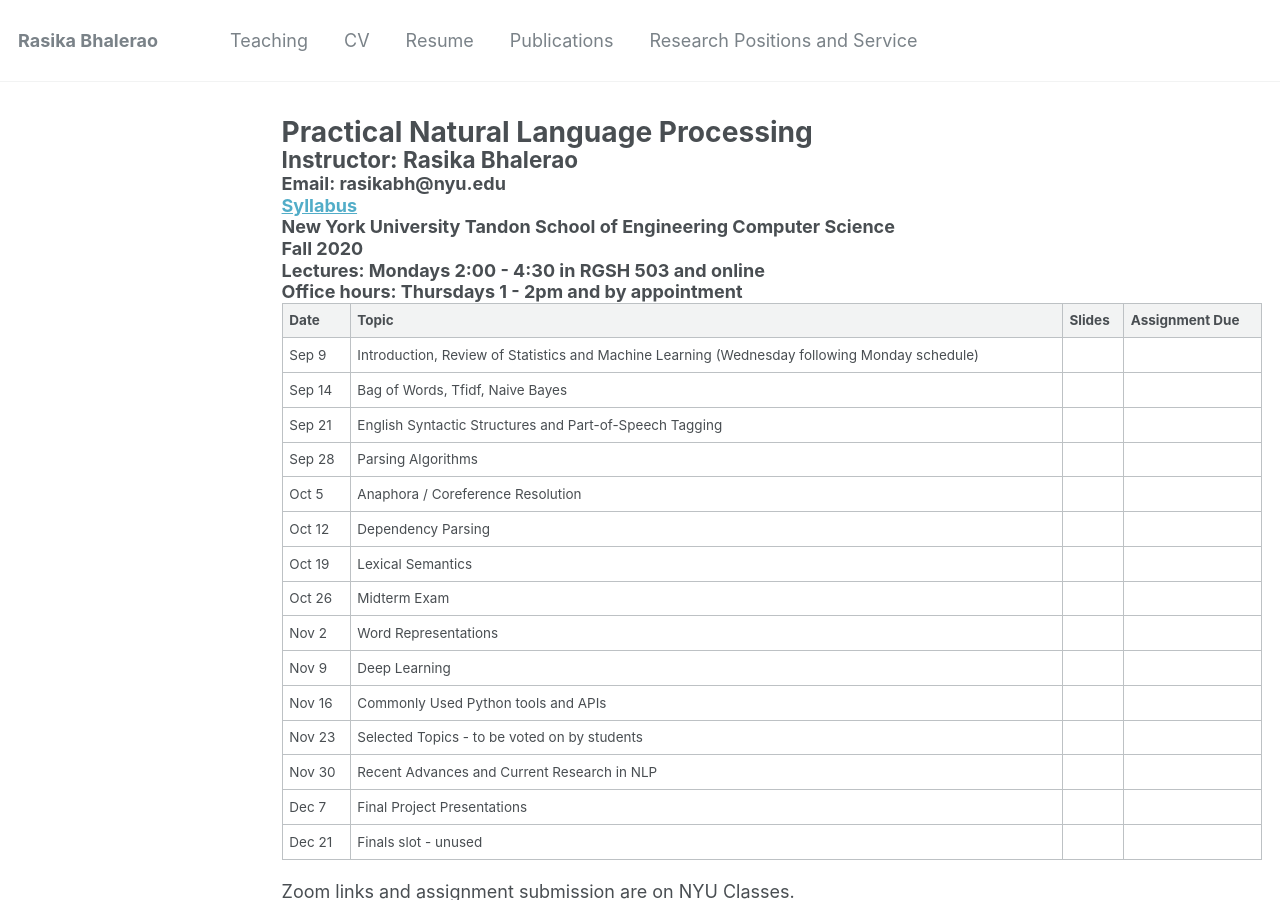
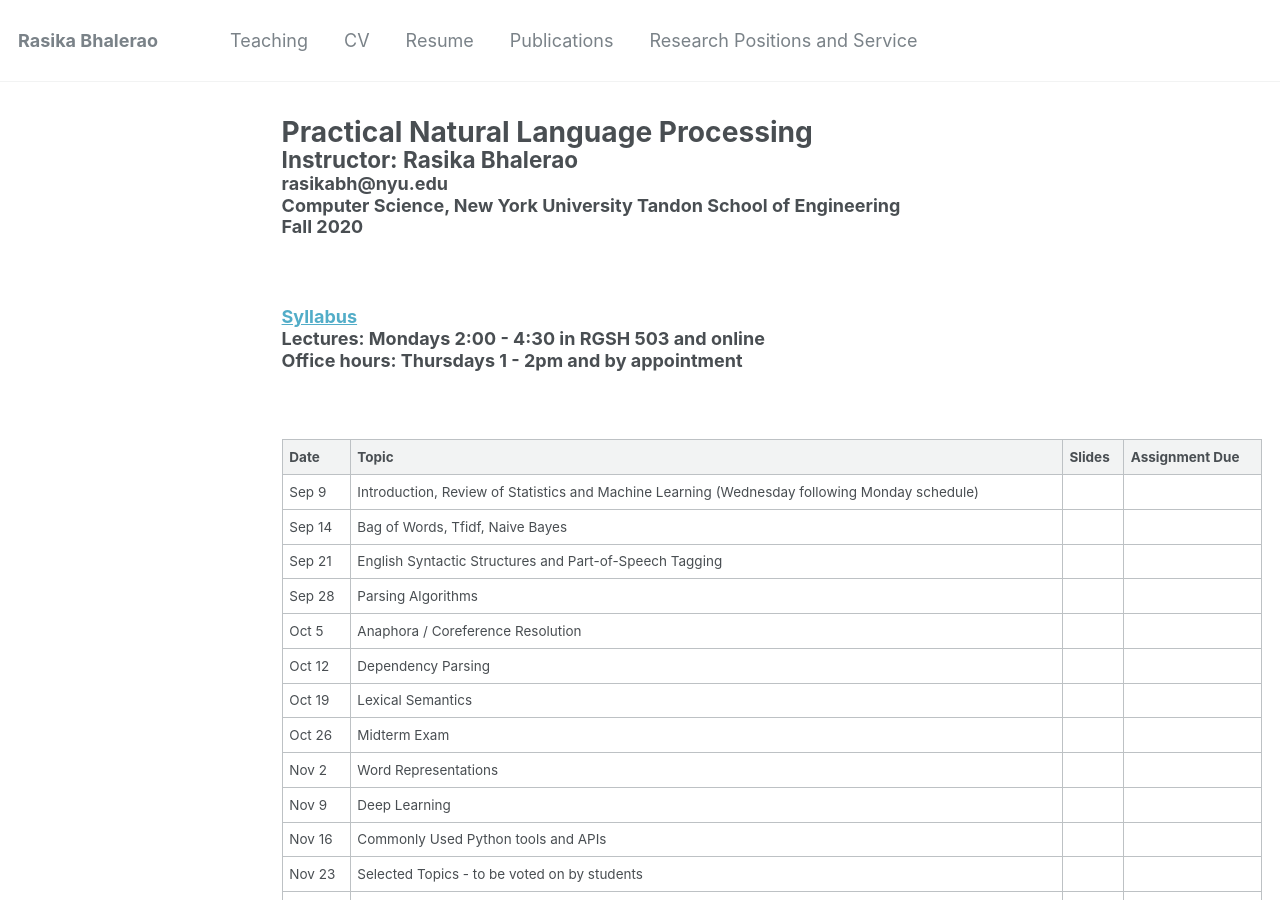
Before and after one commit to rasikabh/rasikabh.github.io, a Jekyll site: the page built from _pages/nlp2020.md, in a window 1280 px wide and 900 px high. Built offline with Jekyll 4.4.1, drawn with Linux system fonts in a browser that asks for light colours.

Commit message:
Update nlp2020.md

```diff
--- a/_pages/nlp2020.md
+++ b/_pages/nlp2020.md
@@ -10,15 +10,17 @@ author_profile: false
 {% include base_path %}
 
 ## Instructor: Rasika Bhalerao
-### Email: rasikabh@nyu.edu
+### rasikabh@nyu.edu
+### Computer Science, New York University Tandon School of Engineering
+### Fall 2020
+
+<br/>
+
 ### [Syllabus](https://docs.google.com/document/d/1vCZopztgMiaSO1F8jb4k0wPJCQiRqwrQ3wQBqp4mgp4/edit?usp=sharing)
-
-### New York University Tandon School of Engineering Computer Science
-### Fall 2020
 ### Lectures: Mondays 2:00 - 4:30 in RGSH 503 and online
 ### Office hours: Thursdays 1 - 2pm and by appointment
 
-
+<br/>
 
 | Date   | Topic                                                                                         | Slides | Assignment Due |
 |--------|-----------------------------------------------------------------------------------------------|--------|----------------|
```
